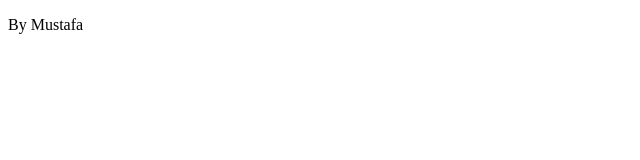
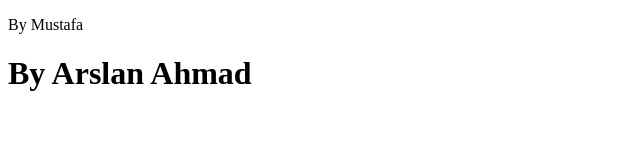
Before and after one commit to Mr-Arsal4u/for-test, a plain HTML site: page file.html in a window 1280 px wide. Shown: the whole page, without its empty margins (0-640 px from the left). Drawn offline with Linux system fonts and the light colour scheme.

Commit message:
Second commit

```diff
--- a/file.html
+++ b/file.html
@@ -1,11 +1,15 @@
 <!DOCTYPE html>
 <html lang="en">
+
 <head>
     <meta charset="UTF-8">
     <meta name="viewport" content="width=device-width, initial-scale=1.0">
     <title>Document</title>
 </head>
+
 <body>
     <p>By Mustafa </p>
+    <h1>By Arslan Ahmad</h1>
 </body>
+
 </html>
```
